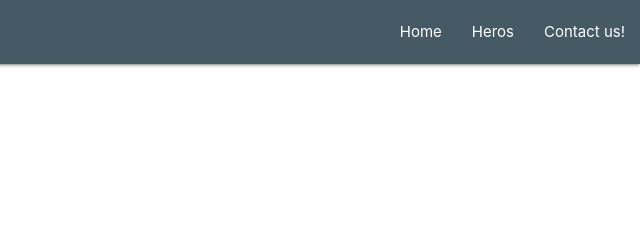
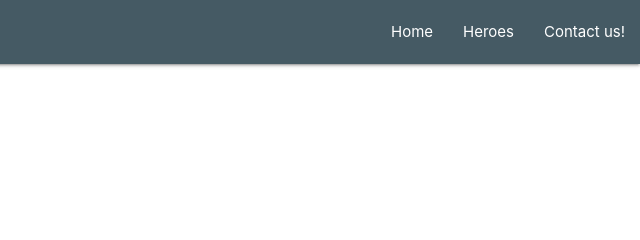
Before and after one commit to pablo-dias/heropedia, a plain HTML site: page hero.html in a window 1280 px wide. Shown: the top 240 px of the page, 640-1280 px from the left. Drawn offline with nearby package versions, Linux system fonts and the light colour scheme.

Commit message:
Ajuste ortográfico

```diff
--- a/hero.html
+++ b/hero.html
@@ -19,7 +19,7 @@
             <a href="#" class="brand-logo">Heropedia</a>
             <ul id="nav-mobile" class="right hide-on-med-and-down">
             <li><a href="index.html">Home</a></li>
-            <li><a href="hero.html">Heros</a></li>
+            <li><a href="hero.html">Heroes</a></li>
             <li><a href="talktous.html">Contact us!</a></li>
             </ul>
         </div>
```
Also changed, not shown: index.html (+1 -1 lines).
